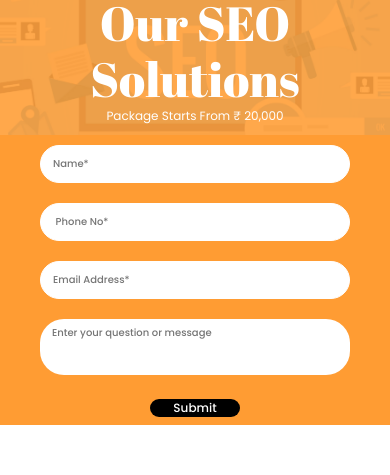
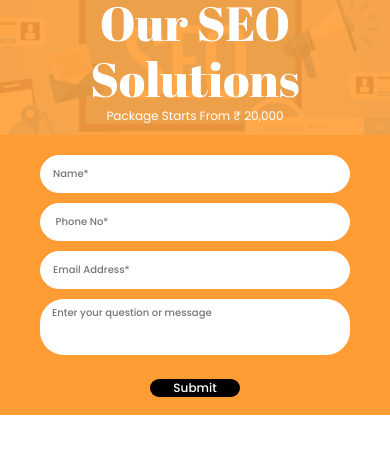
Before and after one commit to kailash0575/thankyou, a React (Vite) app: page / in a window 390 px wide. Shown: the part 172-647 px from the top of the page. Built offline with nearby package versions, Linux system fonts and the light colour scheme; a web font is replaced by a local one.

Commit message:
commit chnages

```diff
--- a/package.json
+++ b/package.json
@@ -11,10 +11,12 @@
   },
   "dependencies": {
     "@iconify/react": "^5.0.1",
+    "axios": "^1.7.2",
     "react": "^18.2.0",
     "react-countup": "^6.5.3",
     "react-dom": "^18.2.0",
     "react-floating-whatsapp": "^5.0.8",
+    "react-hook-form": "^7.52.1",
     "swiper": "^11.1.4"
   },
   "devDependencies": {
--- a/src/App.css
+++ b/src/App.css
@@ -43,11 +43,11 @@
   font-weight: 500;
   color: #ee7d05;
 }
-.logo{
+.logo {
   display: flex;
   justify-content: center;
 }
-.starlink{
+.starlink {
   width: 216px !important;
 }
 .right_section {
@@ -100,9 +100,15 @@
   padding: 0 40px;
 }
 
+.error_message {
+  font-family: "Poppins", sans-serif;
+  margin-top: 5px;
+  margin-bottom: 10px;
+  /* color: red; */
+}
 .form_input_box {
-  margin-bottom: 24px;
   padding: 16px 12px;
+  margin-bottom: 15px;
   border-radius: 24px;
   outline: none;
   border: 1px solid white;
@@ -120,11 +126,14 @@
   font-weight: 500;
   line-height: 24px;
 }
-
+.form_item{
+  display: flex;
+  flex-direction: column;
+}
 /*  */
 .right_hero_section {
   background-color: #ff9c33;
-  padding: 0 40px;
+  padding: 10px 40px;
   display: flex;
   align-items: center;
   justify-content: center;
@@ -187,7 +196,7 @@
   display: flex;
   gap: 60px;
 }
-.getQuotes button{
+.getQuotes button {
   padding: 10px 15px;
   font-family: "Poppins", sans-serif;
   background-color: #ee7d05;
@@ -782,9 +791,15 @@ Height
     border: none;
     position: relative;
     bottom: 18px;
+  }
+  /*  */
+  .error_message {
+    font-family: "Poppins", sans-serif;
+    margin-top: 5px;
+    margin-bottom: 5px;
+    /* color: red; */
+    font-size: 10px;
 }
-  /*  */
-
   .left_hero_section h1 {
     font-size: 48px;
 
@@ -1082,7 +1097,7 @@ margin-right: 0px !important  ;
     padding: 6px 12px;
   }
   .form_input_box {
-    margin-bottom: 20px;
+    margin-bottom: 10px;
   }
   .form_button {
     height: 100%;
--- a/src/App.jsx
+++ b/src/App.jsx
@@ -2,15 +2,11 @@ import "./App.css";
 // swiper
 import { Swiper, SwiperSlide } from "swiper/react";
 import { Icon } from "@iconify/react";
-
-// Import Swiper styles
 import "swiper/css";
 import "swiper/css/pagination";
 // import required modules
 import { Pagination } from "swiper/modules";
-
 // swiper
-
 // import logo from './assets/photo/logo.svg'
 import main from "./assets/photo/mail.svg";
 import phone from "./assets/photo/phone.png";
@@ -47,7 +43,37 @@ import meta from "./assets/photo/meta.svg";
 import aws from "./assets/photo/aws.svg";
 import acevideo from "./assets/photo/acevideo.mp4";
 import { FloatingWhatsApp } from "react-floating-whatsapp";
+//
+import { useForm } from "react-hook-form";
 function App() {
+  //
+  //
+  const {
+    register,
+    handleSubmit,
+    watch,
+    reset,
+    formState: { errors },
+  } = useForm();
+  //
+  // const contactFrom = (data) => {
+  //   console.log(data);
+  //   // navigate("/")
+  //   reset();
+  // };
+  const contactFrom = async (data) => {
+    try {
+      const response = await axios.post(
+        process.env.REACT_APP_API_KEY + `/api/v1/auth/login`,
+        data,
+        { withCredentials: true }
+      );
+      //  response.data;
+      reset();
+    } catch (error) {
+      throw error;
+    }
+  };
   return (
     <div className="main_container">
       <FloatingWhatsApp
@@ -115,16 +141,25 @@ function App() {
           <p>Package Starts From ₹ 20,000</p>
         </div>
         <div className="right_hero_section">
-          <form className="form_container">
+          {/*  */}
+          <form
+            className="form_container"
+            onSubmit={handleSubmit(contactFrom)}
+            autoComplete="off"
+          >
             <input
               type="text"
               id="name"
               name="name"
               className="form_input_box"
               placeholder="Name*"
-              required
+              // required
+              autoComplete="off"
+              {...register("name", { required: true })}
             />
-
+            {errors.name && (
+              <span className="error_message">Name is required</span>
+            )}
             <input
               type="tel"
               id="phone"
@@ -134,23 +169,34 @@ function App() {
               pattern="\d{10}"
               className="form_input_box"
               placeholder=" Phone No*"
-              required
+              // required
+              autoComplete="off"
+              {...register("number", { required: true, valueAsNumber: true })}
             />
-
+            {errors.number && (
+              <span className="error_message"> Phone Number is required</span>
+            )}
             <input
               type="email"
               id="email"
               name="email"
               className="form_input_box"
               placeholder="Email Address*"
-              required
+              // required
+              autoComplete="off"
+              {...register("email", { required: true })}
             />
-
+            {errors.email && (
+              <span className="error_message">Email is required</span>
+            )}
             <textarea
               id="textarea"
-              className="fixed-size-textarea"
+              className="fixed-size-textarea "
               placeholder="Enter your question or message"
-            ></textarea>
+              //
+              autoComplete="off"
+              {...register("message", { required: false })}
+            />
 
             <button className="form_button" type="submit">
               {" "}
@@ -390,7 +436,11 @@ Seo "
           <div className="our_case_study_container_second">
             <div className="our_case_study_item">
               <div className="logo">
-                <img src={starlink} alt="perprint" className="study_img starlink" />
+                <img
+                  src={starlink}
+                  alt="perprint"
+                  className="study_img starlink"
+                />
               </div>
               <div className="result_container">
                 <p className="result">Result</p>
```
Also changed, not shown: schema/contactFormSchema.jsx (added, +8 -0 lines), 2 other files (tests, documents, lock files or other folders).
